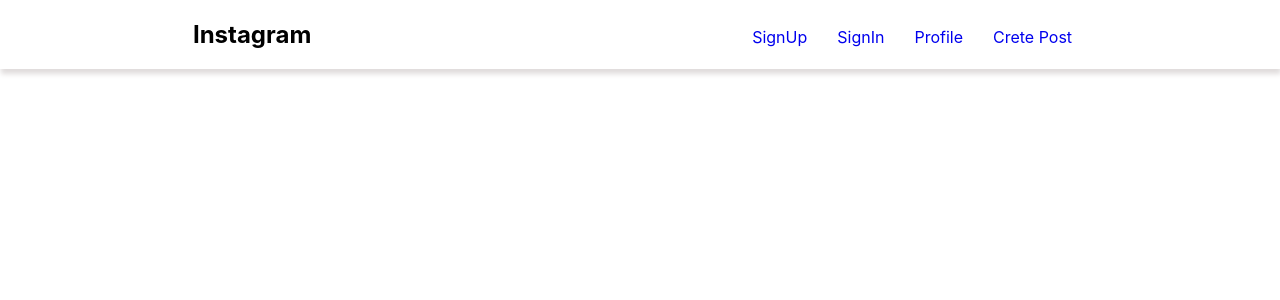
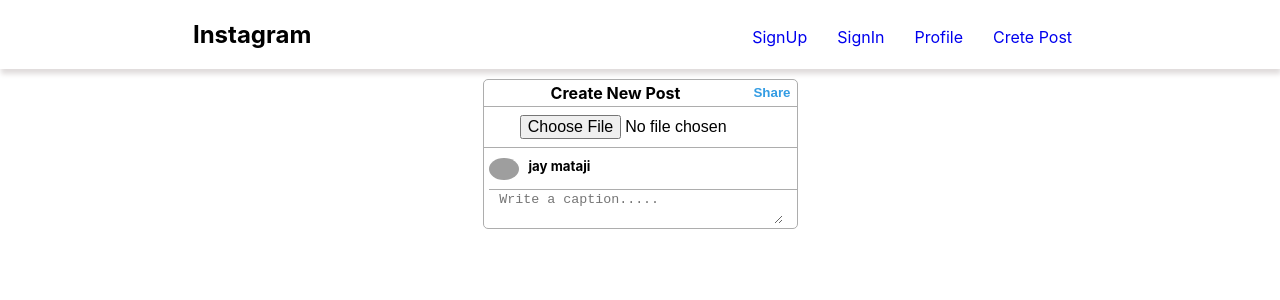
Before and after one commit to rwn3developer/mern-instagram-project, a React (Create React App) app in the folder frontend/: page /createPost in a window 1280 px wide. Shown: the top 300 px of the page. Built offline with nearby package versions, Linux system fonts and the light colour scheme; grey boxes are pictures that could not be loaded; the HTML template or start-up script is replaced by a standard one.

Commit message:
createpost

```diff
--- /dev/null
+++ b/frontend/src/components/Createpost.css
@@ -0,0 +1,32 @@
+.createPost{
+    max-width: 500px;
+    margin: 10px auto;
+    border: 1px solid rgb(173,173,173);
+    border-radius: 5px;
+}
+
+.main-div{
+    border-top: 1px solid rgb(173,173,173);
+}
+
+.post-header{
+    display: flex;
+}
+
+#post-btn{
+    border: none;
+    color: #339ce3;
+    background: none;
+    font-weight: bolder;
+    cursor: pointer;
+}
+
+.details{
+    border-top: 1px solid rgb(173,173,173);
+}
+
+textarea{
+    width: 90%;
+    border: none;
+    outline: none;
+}
--- a/frontend/src/components/Createpost.js
+++ b/frontend/src/components/Createpost.js
@@ -1,9 +1,28 @@
+import './Createpost.css';
 const Createpost = () => {
     return (
         <>
             <div className="createPost">
+                {/* header */}
                 <div className="post-header">
+                    <h4 style={{margin:"3px auto"}}>Create New Post</h4>
+                    <button id="post-btn">Share</button>
+                </div>
+                {/* image-priview */}
+                <div className="main-div">
+                    <input type="file" accept="image/*"/>
+                </div>
+                {/* details */}
+                <div className="details">
+                    <div className="card-header">
+                        <div className="card-pic">
+                            <img src="https://plus.unsplash.com/premium_photo-1669748157807-30514e416843?ixlib=rb-4.0.3&ixid=MnwxMjA3fDB8MHxwaG90by1wYWdlfHx8fGVufDB8fHx8&auto=format&fit=crop&w=1470&q=80"/>
+                        </div>
+                        <h5>jay mataji</h5>
+                    </div>
+                    <textarea type="text" placeholder="Write a caption.....">
 
+                    </textarea>
                 </div>
             </div>
         </>
```
